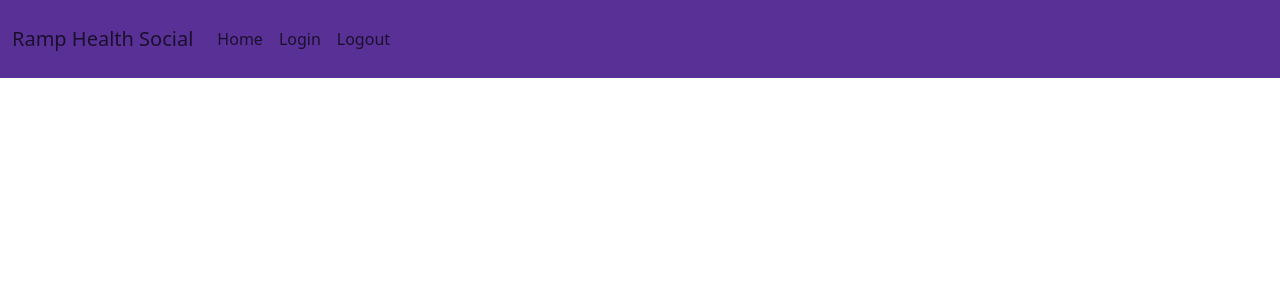
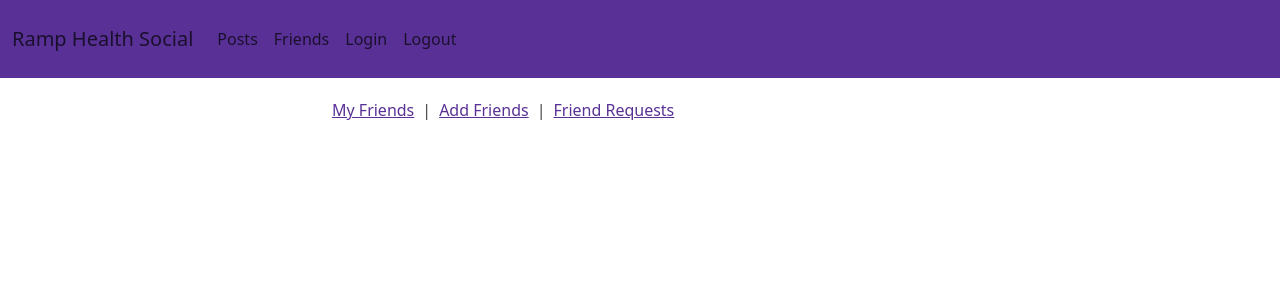
Before and after one commit to kevin-a-nelson/learning-laravel, a Vue app in the folder frontend/: page /friends in a window 1280 px wide. Shown: the top 300 px of the page. Built offline with nearby package versions, Linux system fonts and the light colour scheme.

Commit message:
Added tabs in friends page

```diff
--- /dev/null
+++ b/frontend/src/components/FriendsPage.vue
@@ -0,0 +1,63 @@
+<template>
+  <div class="container col-lg-6">
+    <div class="post-actions create-post-btn-container">
+      <a href="#" class="card-link">My Friends</a>
+      &ensp;|&ensp;
+      <a
+        href="#"
+        @click="() => setCurrentTab(ADD_FRIENDS_TAB)"
+        class="card-link"
+        >Add Friends</a
+      >
+      &ensp;|&ensp;
+      <a href="#" @click="$emit('get:posts', {})" class="card-link"
+        >Friend Requests</a
+      >
+    </div>
+    <div v-if="currentTab === ADD_FRIENDS_TAB"></div>
+  </div>
+</template>
+
+<script>
+import axios from "axios";
+
+// const FRIEND_REQUESTS_TAB = 2;
+
+export default {
+  name: "FriendsPage",
+  data() {
+    return {
+      MY_FRIENDS_TAB: 0,
+      ADD_FRIENDS_TAB: 1,
+      currentTab: 0,
+    };
+  },
+  methods: {
+    async setCurrentTab(tab) {
+      this.currentTab = tab;
+
+      if (tab === this.ADD_FRIENDS_TAB) {
+        await this.GetUsers();
+      }
+    },
+    async GetUsers() {
+      await axios
+        .get("http://localhost:8000/api/users")
+        .then((response) => {
+          console.log(response);
+        })
+        .catch(() => {});
+    },
+    async GetFriendRequests() {
+      await axios
+        .get("http://localhost:8000/api/friendRequests")
+        .then((response) => {
+          console.log(response);
+        })
+        .catch(() => {});
+    },
+  },
+};
+</script>
+
+<style></style>
--- a/frontend/src/components/Header.vue
+++ b/frontend/src/components/Header.vue
@@ -17,7 +17,12 @@
       <div class="collapse navbar-collapse" id="navbarColor01">
         <ul class="navbar-nav me-auto">
           <li class="nav-item">
-            <router-link class="nav-link active" to="/"> Home </router-link>
+            <router-link class="nav-link active" to="/"> Posts </router-link>
+          </li>
+          <li class="nav-item">
+            <router-link class="nav-link active" to="/friends">
+              Friends
+            </router-link>
           </li>
           <li class="nav-item">
             <router-link class="nav-link active" to="/login">
--- a/frontend/src/components/DashboardActions.vue
+++ b/frontend/src/components/PostActions.vue
@@ -17,7 +17,7 @@
 
 <script>
 export default {
-  name: "DashboardActions",
+  name: "PostActions",
 
   props: {
     isLoggedIn: Boolean,
--- a/frontend/src/components/Posts.vue
+++ b/frontend/src/components/Posts.vue
@@ -1,7 +1,7 @@
 <template>
   <div class="posts-container">
     <div class="container col-lg-6">
-      <DashboardActions
+      <PostActions
         v-if="currentUser?.id"
         :currentUser="currentUser"
         @get:posts="getPosts"
@@ -23,13 +23,13 @@
 import axios from "axios";
 import router from "../routes/routes.js";
 import Post from "../components/Post.vue";
-import DashboardActions from "../components/DashboardActions.vue";
+import PostActions from "../components/PostActions.vue";
 
 export default {
   name: "Posts",
   components: {
     Post,
-    DashboardActions,
+    PostActions,
   },
   data() {
     return {
--- a/frontend/src/routes/routes.js
+++ b/frontend/src/routes/routes.js
@@ -6,6 +6,7 @@ import CreatePost from '../components/CreatePost';
 import ViewPost from '../components/ViewPost';
 import MessagePage from '../components/MessagePage';
 import { createRouter, createWebHistory } from 'vue-router'
+import FriendsPage from "@/components/FriendsPage.vue";
 
 
 const routes = [
@@ -23,6 +24,11 @@ const routes = [
         name: 'Register',
         path: '/register',
         component: Register
+    },
+    {
+        name: 'Register',
+        path: '/friends',
+        component: FriendsPage
     },
     {
         name: 'CreatePost',
```
Also changed, not shown: 1 other file (tests, documents, lock files or other folders).
